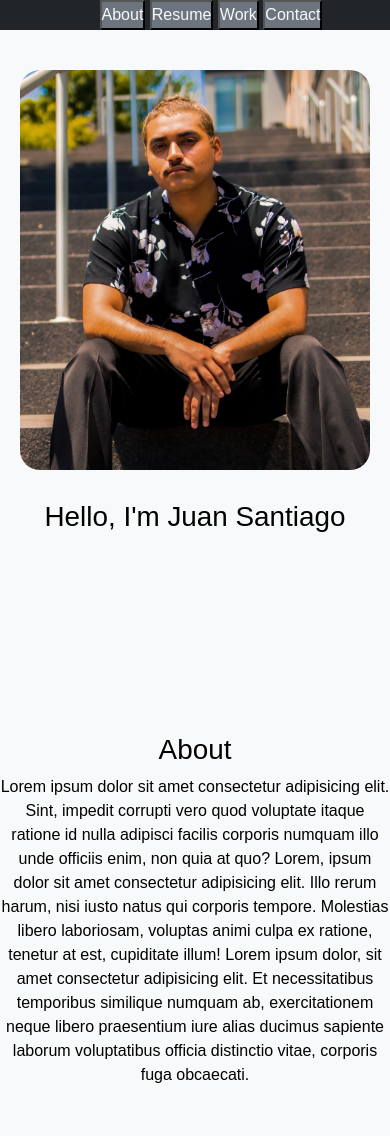
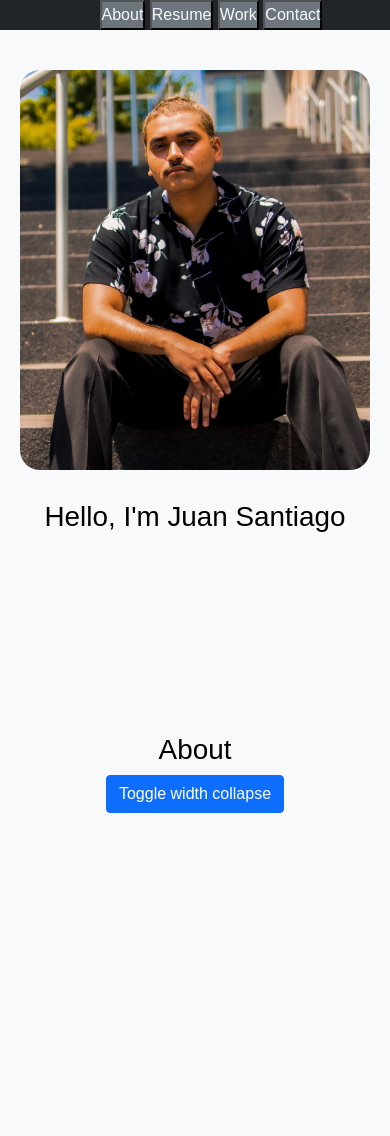
Before and after one commit to jsantia85/juan-santiago-portfolio, a plain HTML site: page index.html in a window 390 px wide. Shown: the top 1136 px of the page. Drawn offline with nearby package versions, Linux system fonts and the light colour scheme; a web font is replaced by a local one.

Commit message:
adds bootstrap collapse and embeds pdf

```diff
--- a/index.html
+++ b/index.html
@@ -13,6 +13,7 @@
   <link href="https://cdn.jsdelivr.net/npm/bootstrap@5.1.3/dist/css/bootstrap.min.css" rel="stylesheet" integrity="sha384-1BmE4kWBq78iYhFldvKuhfTAU6auU8tT94WrHftjDbrCEXSU1oBoqyl2QvZ6jIW3" crossorigin="anonymous">
   <link rel="stylesheet" href="./css/style.css">
 </head>
+
 <body onload="fadeInTitle();">
 <header id="navBar">
   <ul id="btns">
@@ -30,7 +31,18 @@
 
 <div id="about">
   <h1 id="aboutSection">About</h1>
-  <p>Lorem ipsum dolor sit amet consectetur adipisicing elit. Sint, impedit corrupti vero quod voluptate itaque ratione id nulla adipisci facilis corporis numquam illo unde officiis enim, non quia at quo? Lorem, ipsum dolor sit amet consectetur adipisicing elit. Illo rerum harum, nisi iusto natus qui corporis tempore. Molestias libero laboriosam, voluptas animi culpa ex ratione, tenetur at est, cupiditate illum! Lorem ipsum dolor, sit amet consectetur adipisicing elit. Et necessitatibus temporibus similique numquam ab, exercitationem neque libero praesentium iure alias ducimus sapiente laborum voluptatibus officia distinctio vitae, corporis fuga obcaecati.</p>
+  <p>
+    <button class="btn btn-primary" type="button" data-bs-toggle="collapse" data-bs-target="#collapseWidthExample" aria-expanded="false" aria-controls="collapseWidthExample">
+      Toggle width collapse
+    </button>
+  </p>
+  <div style="min-height: 120px;">
+    <div class="collapse collapse-horizontal" id="collapseWidthExample">
+      <div class="card card-body" style="width: 300px;">
+        <iframe src="Resume/Juan-Santiago-resume.pdf" frameborder="0"></iframe>
+      </div>
+    </div>
+  </div>
 </div>
 
 <div id="resume">
```
Also changed, not shown: 2 other files.
